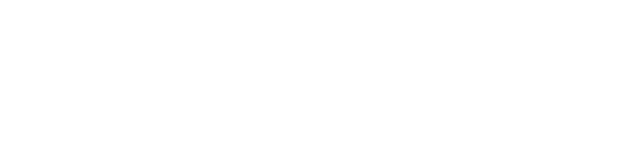
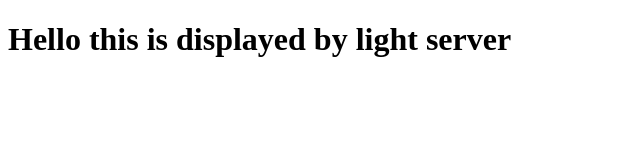
Before and after one commit to OussamaBeyGahar/coursera, a website: page index.html in a window 1280 px wide. Shown: the whole page, without its empty margins (0-640 px from the left). Drawn offline with Linux system fonts and the light colour scheme.

Commit message:
node npm

```diff
--- a/index.html
+++ b/index.html
@@ -4,6 +4,6 @@
 	<title>index</title>
 </head>
 <body>
-
+<h1>Hello this is displayed by light server</h1>
 </body>
 </html>
```
Also changed, not shown: package.json (+7 -2 lines), 1 other file.
